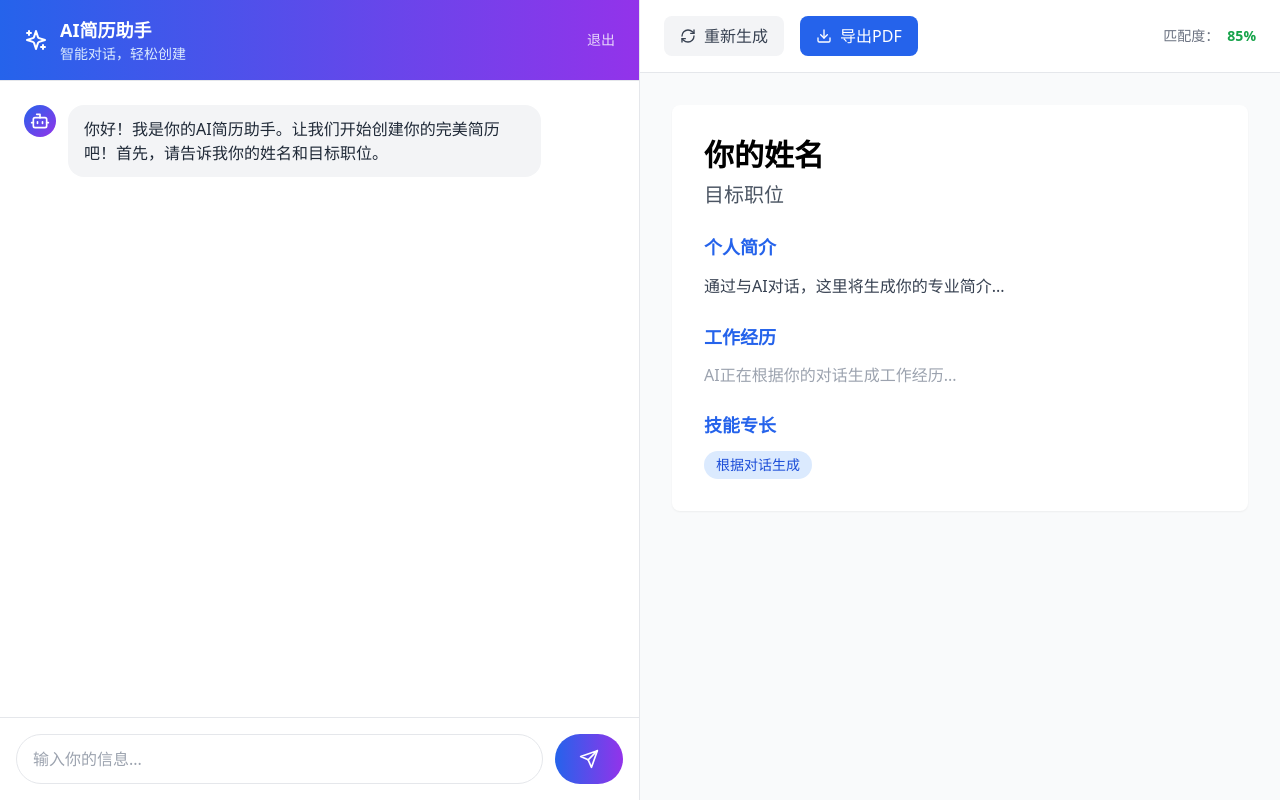
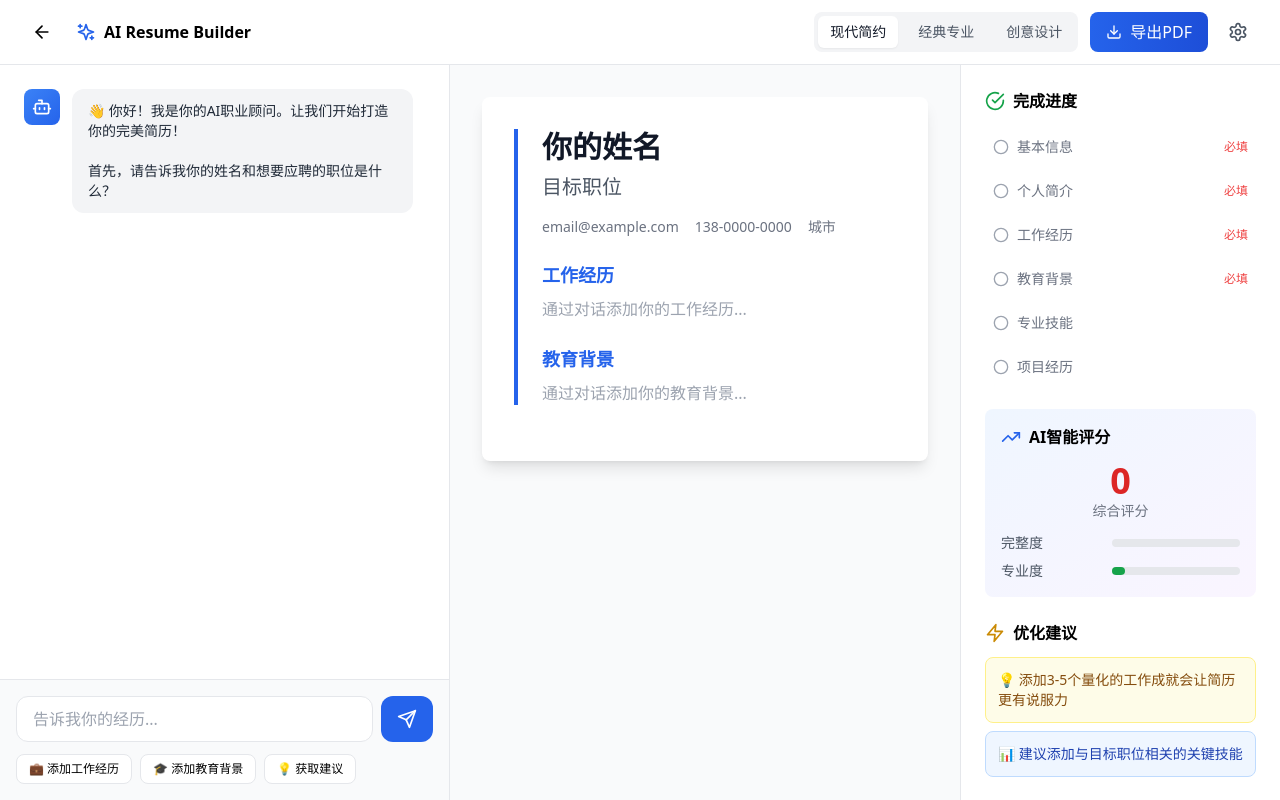
Before and after one commit to haodong124/ai-resume-agent, a React (Vite) app in the folder apps/web/: page /workspace in a window 1280 px wide. Built offline with nearby package versions, Linux system fonts and the light colour scheme.

Commit message:
Update WorkspacePage.tsx

```diff
--- a/apps/web/src/pages/WorkspacePage.tsx
+++ b/apps/web/src/pages/WorkspacePage.tsx
@@ -1,10 +1,24 @@
-import React, { useState } from 'react'
-import { Send, Sparkles, Download, RefreshCw, User, Bot } from 'lucide-react'
+import React, { useState, useEffect } from 'react'
 import { useNavigate } from 'react-router-dom'
+import {
+  Send, Sparkles, Download, FileText, Settings,
+  CheckCircle, Circle, MessageSquare, TrendingUp,
+  User, Bot, ArrowLeft, Palette, RefreshCw, Zap
+} from 'lucide-react'
+import { callOpenAI } from '../lib/api'
+import html2canvas from 'html2canvas'
+import jsPDF from 'jspdf'
 
 interface Message {
   role: 'user' | 'assistant'
   content: string
+}
+
+interface ResumeSection {
+  id: string
+  name: string
+  completed: boolean
+  required: boolean
 }
 
 export default function WorkspacePage() {
@@ -12,64 +26,172 @@ export default function WorkspacePage() {
   const [messages, setMessages] = useState<Message[]>([
     {
       role: 'assistant',
-      content: '你好！我是你的AI简历助手。让我们开始创建你的完美简历吧！首先，请告诉我你的姓名和目标职位。'
+      content: '👋 你好！我是你的AI职业顾问。让我们开始打造你的完美简历！\n\n首先，请告诉我你的姓名和想要应聘的职位是什么？'
     }
   ])
   const [input, setInput] = useState('')
+  const [isProcessing, setIsProcessing] = useState(false)
+  const [selectedTemplate, setSelectedTemplate] = useState('modern')
+  const [resumeScore, setResumeScore] = useState(0)
+
   const [resumeData, setResumeData] = useState({
     name: '',
     title: '',
     email: '',
     phone: '',
+    location: '',
     summary: '',
     experience: [],
     education: [],
-    skills: []
+    skills: [],
+    projects: []
   })
 
-  const sendMessage = () => {
-    if (!input.trim()) return
+  const [sections] = useState<ResumeSection[]>([
+    { id: 'basic', name: '基本信息', completed: false, required: true },
+    { id: 'summary', name: '个人简介', completed: false, required: true },
+    { id: 'experience', name: '工作经历', completed: false, required: true },
+    { id: 'education', name: '教育背景', completed: false, required: true },
+    { id: 'skills', name: '专业技能', completed: false, required: false },
+    { id: 'projects', name: '项目经历', completed: false, required: false }
+  ])
 
-    // 添加用户消息
+  const templates = [
+    { id: 'modern', name: '现代简约', color: 'from-blue-500 to-cyan-500' },
+    { id: 'classic', name: '经典专业', color: 'from-gray-600 to-gray-800' },
+    { id: 'creative', name: '创意设计', color: 'from-purple-500 to-pink-500' }
+  ]
+
+  useEffect(() => {
+    calculateScore()
+  }, [resumeData])
+
+  const calculateScore = () => {
+    let score = 0
+    if (resumeData.name) score += 10
+    if (resumeData.title) score += 10
+    if (resumeData.email) score += 10
+    if (resumeData.phone) score += 10
+    if (resumeData.location) score += 10
+    if (resumeData.summary) score += 20
+    if (resumeData.experience.length > 0) score += 15
+    if (resumeData.education.length > 0) score += 10
+    if (resumeData.skills.length > 0) score += 5
+    setResumeScore(score)
+  }
+
+  const sendMessage = async () => {
+    if (!input.trim() || isProcessing) return
+
     const userMessage: Message = { role: 'user', content: input }
-    setMessages([...messages, userMessage])
+    setMessages(prev => [...prev, userMessage])
+    setInput('')
+    setIsProcessing(true)
 
-    // 模拟AI响应
-    setTimeout(() => {
-      const aiResponse: Message = {
+    try {
+      const systemPrompt = `你是一个专业的职业顾问和简历专家。根据用户提供的信息，帮助他们构建专业的简历。
+用友好、专业的语气引导用户，每次只问一个问题，循序渐进地收集信息。
+当用户提供信息时，提取关键信息并给出优化建议。`
+
+      const aiResponse = await callOpenAI(input, systemPrompt)
+
+      if (aiResponse) {
+        setMessages(prev => [...prev, { role: 'assistant', content: aiResponse }])
+
+        // 智能解析并更新简历数据
+        parseAndUpdateResumeData(input)
+      }
+    } catch (error) {
+      console.error('AI处理失败:', error)
+      setMessages(prev => [...prev, {
         role: 'assistant',
-        content: '理解了！让我帮你整理这些信息。你的工作经历听起来很棒，能详细说说你在上一份工作中的主要成就吗？'
+        content: '抱歉，我暂时无法处理。请继续告诉我你的信息。'
+      }])
+    } finally {
+      setIsProcessing(false)
     }
-      setMessages(prev => [...prev, aiResponse])
-    }, 1000)
+  }
 
-    setInput('')
+  const parseAndUpdateResumeData = (text: string) => {
+    // 简单的信息提取逻辑
+    if (text.includes('@')) {
+      setResumeData(prev => ({ ...prev, email: text.match(/[\w.-]+@[\w.-]+/)?.[0] || prev.email }))
+    }
+    if (text.match(/\d{11}|\d{3}-\d{4}-\d{4}/)) {
+      setResumeData(prev => ({ ...prev, phone: text.match(/[\d-]+/)?.[0] || prev.phone }))
+    }
+  }
+
+  const exportPDF = async () => {
+    const element = document.getElementById('resume-preview')
+    if (!element) return
+
+    const canvas = await html2canvas(element, { scale: 2 })
+    const pdf = new jsPDF('p', 'mm', 'a4')
+    const imgWidth = 210
+    const imgHeight = (canvas.height * imgWidth) / canvas.width
+
+    pdf.addImage(canvas.toDataURL('image/png'), 'PNG', 0, 0, imgWidth, imgHeight)
+    pdf.save(`${resumeData.name || '简历'}_${new Date().toLocaleDateString()}.pdf`)
+  }
+
+  const getScoreColor = () => {
+    if (resumeScore >= 80) return 'text-green-600'
+    if (resumeScore >= 60) return 'text-yellow-600'
+    return 'text-red-600'
   }
 
   return (
-    <div className="h-screen flex bg-gray-50">
-      {/* 左侧：对话面板 */}
-      <div className="w-1/2 bg-white border-r flex flex-col">
-        {/* 头部 */}
-        <div className="px-6 py-4 border-b bg-gradient-to-r from-blue-600 to-purple-600 text-white">
-          <div className="flex items-center justify-between">
-            <div className="flex items-center gap-3">
-              <Sparkles className="w-6 h-6" />
-              <div>
-                <h1 className="font-semibold text-lg">AI简历助手</h1>
-                <p className="text-sm text-blue-100">智能对话，轻松创建</p>
-              </div>
-            </div>
-            <button
-              onClick={() => navigate('/')}
-              className="text-white/80 hover:text-white text-sm"
-            >
-              退出
+    <div className="h-screen flex flex-col bg-gray-50">
+      {/* 顶部工具栏 */}
+      <header className="bg-white border-b px-6 py-3 flex items-center justify-between">
+        <div className="flex items-center gap-4">
+          <button onClick={() => navigate('/')} className="p-2 hover:bg-gray-100 rounded-lg">
+            <ArrowLeft className="w-5 h-5" />
           </button>
+          <div className="flex items-center gap-2">
+            <Sparkles className="w-5 h-5 text-blue-600" />
+            <span className="font-semibold">AI Resume Builder</span>
           </div>
         </div>
 
-        {/* 对话区域 */}
+        <div className="flex items-center gap-3">
+          {/* 模板切换 */}
+          <div className="flex items-center gap-2 bg-gray-100 rounded-lg p-1">
+            {templates.map(template => (
+              <button
+                key={template.id}
+                onClick={() => setSelectedTemplate(template.id)}
+                className={`px-3 py-1.5 rounded-md text-sm font-medium transition-all ${
+                  selectedTemplate === template.id
+                    ? 'bg-white shadow-sm text-gray-900'
+                    : 'text-gray-600 hover:text-gray-900'
+                }`}
+              >
+                {template.name}
+              </button>
+            ))}
+          </div>
+
+          {/* 导出按钮 */}
+          <button
+            onClick={exportPDF}
+            className="flex items-center gap-2 px-4 py-2 bg-gradient-to-r from-blue-600 to-blue-700 text-white rounded-lg hover:shadow-lg transition-all"
+          >
+            <Download className="w-4 h-4" />
+            导出PDF
+          </button>
+
+          <button className="p-2 hover:bg-gray-100 rounded-lg">
+            <Settings className="w-5 h-5 text-gray-600" />
+          </button>
+        </div>
+      </header>
+
+      <div className="flex-1 flex overflow-hidden">
+        {/* 左侧：AI对话面板 */}
+        <div className="w-[450px] bg-white border-r flex flex-col">
+          {/* 对话历史区 */}
           <div className="flex-1 overflow-y-auto p-6 space-y-4">
             {messages.map((message, index) => (
               <div
@@ -77,98 +199,197 @@ export default function WorkspacePage() {
                 className={`flex gap-3 ${message.role === 'user' ? 'justify-end' : 'justify-start'}`}
               >
                 {message.role === 'assistant' && (
-                <div className="w-8 h-8 bg-gradient-to-br from-blue-600 to-purple-600 rounded-full flex items-center justify-center flex-shrink-0">
+                  <div className="w-9 h-9 bg-gradient-to-br from-blue-500 to-blue-600 rounded-lg flex items-center justify-center flex-shrink-0">
                     <Bot className="w-5 h-5 text-white" />
                   </div>
                 )}
                 <div
-                className={`max-w-[80%] px-4 py-3 rounded-2xl ${
+                  className={`max-w-[85%] px-4 py-3 rounded-xl ${
                     message.role === 'user'
-                    ? 'bg-gradient-to-r from-blue-600 to-purple-600 text-white'
+                      ? 'bg-blue-600 text-white'
                       : 'bg-gray-100 text-gray-800'
                   }`}
                 >
-                {message.content}
+                  <p className="whitespace-pre-wrap text-sm">{message.content}</p>
                 </div>
                 {message.role === 'user' && (
-                <div className="w-8 h-8 bg-gray-200 rounded-full flex items-center justify-center flex-shrink-0">
+                  <div className="w-9 h-9 bg-gray-200 rounded-lg flex items-center justify-center flex-shrink-0">
                     <User className="w-5 h-5 text-gray-600" />
                   </div>
                 )}
               </div>
             ))}
+            {isProcessing && (
+              <div className="flex gap-3">
+                <div className="w-9 h-9 bg-gradient-to-br from-blue-500 to-blue-600 rounded-lg flex items-center justify-center">
+                  <Bot className="w-5 h-5 text-white" />
+                </div>
+                <div className="bg-gray-100 rounded-xl px-4 py-3">
+                  <div className="flex gap-1.5">
+                    <span className="w-2 h-2 bg-gray-400 rounded-full animate-bounce" />
+                    <span className="w-2 h-2 bg-gray-400 rounded-full animate-bounce delay-100" />
+                    <span className="w-2 h-2 bg-gray-400 rounded-full animate-bounce delay-200" />
+                  </div>
+                </div>
+              </div>
+            )}
           </div>
 
           {/* 输入区域 */}
-        <div className="p-4 border-t">
-          <div className="flex gap-3">
+          <div className="p-4 border-t bg-gray-50">
+            <div className="flex gap-2">
               <input
                 type="text"
                 value={input}
                 onChange={(e) => setInput(e.target.value)}
                 onKeyPress={(e) => e.key === 'Enter' && sendMessage()}
-              placeholder="输入你的信息..."
-              className="flex-1 px-4 py-3 border border-gray-200 rounded-full focus:outline-none focus:ring-2 focus:ring-blue-500"
+                placeholder="告诉我你的经历..."
+                className="flex-1 px-4 py-2.5 border border-gray-200 rounded-xl focus:outline-none focus:ring-2 focus:ring-blue-500 focus:border-transparent"
+                disabled={isProcessing}
               />
               <button
                 onClick={sendMessage}
-              className="px-6 py-3 bg-gradient-to-r from-blue-600 to-purple-600 text-white rounded-full hover:shadow-lg transition-shadow"
+                disabled={isProcessing}
+                className="px-4 py-2.5 bg-blue-600 text-white rounded-xl hover:bg-blue-700 disabled:opacity-50 transition-colors"
               >
                 <Send className="w-5 h-5" />
+              </button>
+            </div>
+            <div className="mt-3 flex gap-2">
+              <button className="text-xs px-3 py-1.5 bg-white border border-gray-200 rounded-lg hover:bg-gray-50">
+                💼 添加工作经历
+              </button>
+              <button className="text-xs px-3 py-1.5 bg-white border border-gray-200 rounded-lg hover:bg-gray-50">
+                🎓 添加教育背景
+              </button>
+              <button className="text-xs px-3 py-1.5 bg-white border border-gray-200 rounded-lg hover:bg-gray-50">
+                💡 获取建议
               </button>
             </div>
           </div>
         </div>
 
-      {/* 右侧：简历预览与分析 */}
-      <div className="w-1/2 flex flex-col">
-        {/* 工具栏 */}
-        <div className="px-6 py-4 bg-white border-b flex items-center justify-between">
-          <div className="flex items-center gap-4">
-            <button className="px-4 py-2 bg-gray-100 text-gray-700 rounded-lg hover:bg-gray-200 flex items-center gap-2">
-              <RefreshCw className="w-4 h-4" />
-              重新生成
-            </button>
-            <button className="px-4 py-2 bg-blue-600 text-white rounded-lg hover:bg-blue-700 flex items-center gap-2">
-              <Download className="w-4 h-4" />
-              导出PDF
-            </button>
+        {/* 右侧：可视化面板 */}
+        <div className="flex-1 flex">
+          {/* 简历预览 */}
+          <div className="flex-1 overflow-y-auto p-8">
+            <div id="resume-preview" className="bg-white rounded-lg shadow-lg p-8 max-w-4xl mx-auto">
+              {/* 根据选择的模板渲染不同样式 */}
+              <div className={`${selectedTemplate === 'modern' ? 'border-l-4 border-blue-600 pl-6' : ''}`}>
+                <h1 className="text-3xl font-bold text-gray-900 mb-2">
+                  {resumeData.name || '你的姓名'}
+                </h1>
+                <p className="text-xl text-gray-600 mb-4">
+                  {resumeData.title || '目标职位'}
+                </p>
+
+                <div className="flex gap-4 text-sm text-gray-500 mb-6">
+                  <span>{resumeData.email || 'email@example.com'}</span>
+                  <span>{resumeData.phone || '138-0000-0000'}</span>
+                  <span>{resumeData.location || '城市'}</span>
                 </div>
-          <div className="flex items-center gap-2 text-sm">
-            <span className="text-gray-500">匹配度：</span>
-            <span className="font-semibold text-green-600">85%</span>
+
+                {resumeData.summary && (
+                  <section className="mb-6">
+                    <h2 className="text-lg font-semibold text-blue-600 mb-2">个人简介</h2>
+                    <p className="text-gray-700">{resumeData.summary}</p>
+                  </section>
+                )}
+
+                <section className="mb-6">
+                  <h2 className="text-lg font-semibold text-blue-600 mb-2">工作经历</h2>
+                  <p className="text-gray-400">通过对话添加你的工作经历...</p>
+                </section>
+
+                <section className="mb-6">
+                  <h2 className="text-lg font-semibold text-blue-600 mb-2">教育背景</h2>
+                  <p className="text-gray-400">通过对话添加你的教育背景...</p>
+                </section>
+              </div>
             </div>
           </div>
 
-        {/* 简历预览 */}
-        <div className="flex-1 overflow-y-auto p-8 bg-gray-50">
-          <div className="bg-white rounded-lg shadow-sm p-8 max-w-3xl mx-auto">
-            <h2 className="text-3xl font-bold mb-2">{resumeData.name || '你的姓名'}</h2>
-            <p className="text-xl text-gray-600 mb-6">{resumeData.title || '目标职位'}</p>
-
-            <div className="space-y-6">
-              <section>
-                <h3 className="text-lg font-semibold text-blue-600 mb-3">个人简介</h3>
-                <p className="text-gray-700 leading-relaxed">
-                  {resumeData.summary || '通过与AI对话，这里将生成你的专业简介...'}
-                </p>
-              </section>
-
-              <section>
-                <h3 className="text-lg font-semibold text-blue-600 mb-3">工作经历</h3>
-                <div className="text-gray-700">
-                  <p className="text-gray-400">AI正在根据你的对话生成工作经历...</p>
-                </div>
-              </section>
-
-              <section>
-                <h3 className="text-lg font-semibold text-blue-600 mb-3">技能专长</h3>
-                <div className="flex flex-wrap gap-2">
-                  <span className="px-3 py-1 bg-blue-100 text-blue-700 rounded-full text-sm">
-                    根据对话生成
+          {/* 右侧边栏：进度和分析 */}
+          <div className="w-80 bg-white border-l p-6 overflow-y-auto">
+            {/* 进度追踪 */}
+            <div className="mb-6">
+              <h3 className="font-semibold mb-4 flex items-center gap-2">
+                <CheckCircle className="w-5 h-5 text-green-600" />
+                完成进度
+              </h3>
+              <div className="space-y-2">
+                {sections.map(section => (
+                  <div key={section.id} className="flex items-center justify-between p-2 hover:bg-gray-50 rounded">
+                    <div className="flex items-center gap-2">
+                      {section.completed ? (
+                        <CheckCircle className="w-4 h-4 text-green-600" />
+                      ) : (
+                        <Circle className="w-4 h-4 text-gray-400" />
+                      )}
+                      <span className={`text-sm ${section.completed ? 'text-gray-900' : 'text-gray-500'}`}>
+                        {section.name}
                       </span>
                     </div>
-              </section>
+                    {section.required && !section.completed && (
+                      <span className="text-xs text-red-500">必填</span>
+                    )}
+                  </div>
+                ))}
+              </div>
+            </div>
+
+            {/* 智能评分 */}
+            <div className="mb-6 p-4 bg-gradient-to-br from-blue-50 to-purple-50 rounded-lg">
+              <h3 className="font-semibold mb-3 flex items-center gap-2">
+                <TrendingUp className="w-5 h-5 text-blue-600" />
+                AI智能评分
+              </h3>
+              <div className="text-center mb-3">
+                <div className={`text-4xl font-bold ${getScoreColor()}`}>
+                  {resumeScore}
+                </div>
+                <p className="text-sm text-gray-500">综合评分</p>
+              </div>
+              <div className="space-y-2 text-sm">
+                <div className="flex items-center justify-between">
+                  <span className="text-gray-600">完整度</span>
+                  <div className="w-32 bg-gray-200 rounded-full h-2">
+                    <div
+                      className="bg-blue-600 h-2 rounded-full transition-all"
+                      style={{ width: `${resumeScore}%` }}
+                    />
+                  </div>
+                </div>
+                <div className="flex items-center justify-between">
+                  <span className="text-gray-600">专业度</span>
+                  <div className="w-32 bg-gray-200 rounded-full h-2">
+                    <div
+                      className="bg-green-600 h-2 rounded-full transition-all"
+                      style={{ width: `${Math.min(resumeScore + 10, 100)}%` }}
+                    />
+                  </div>
+                </div>
+              </div>
+            </div>
+
+            {/* AI建议 */}
+            <div>
+              <h3 className="font-semibold mb-3 flex items-center gap-2">
+                <Zap className="w-5 h-5 text-yellow-600" />
+                优化建议
+              </h3>
+              <div className="space-y-2">
+                <div className="p-3 bg-yellow-50 border border-yellow-200 rounded-lg">
+                  <p className="text-sm text-yellow-800">
+                    💡 添加3-5个量化的工作成就会让简历更有说服力
+                  </p>
+                </div>
+                <div className="p-3 bg-blue-50 border border-blue-200 rounded-lg">
+                  <p className="text-sm text-blue-800">
+                    📊 建议添加与目标职位相关的关键技能
+                  </p>
+                </div>
+              </div>
             </div>
           </div>
         </div>
```
Lines whose indentation alone changed are shown as unchanged.
